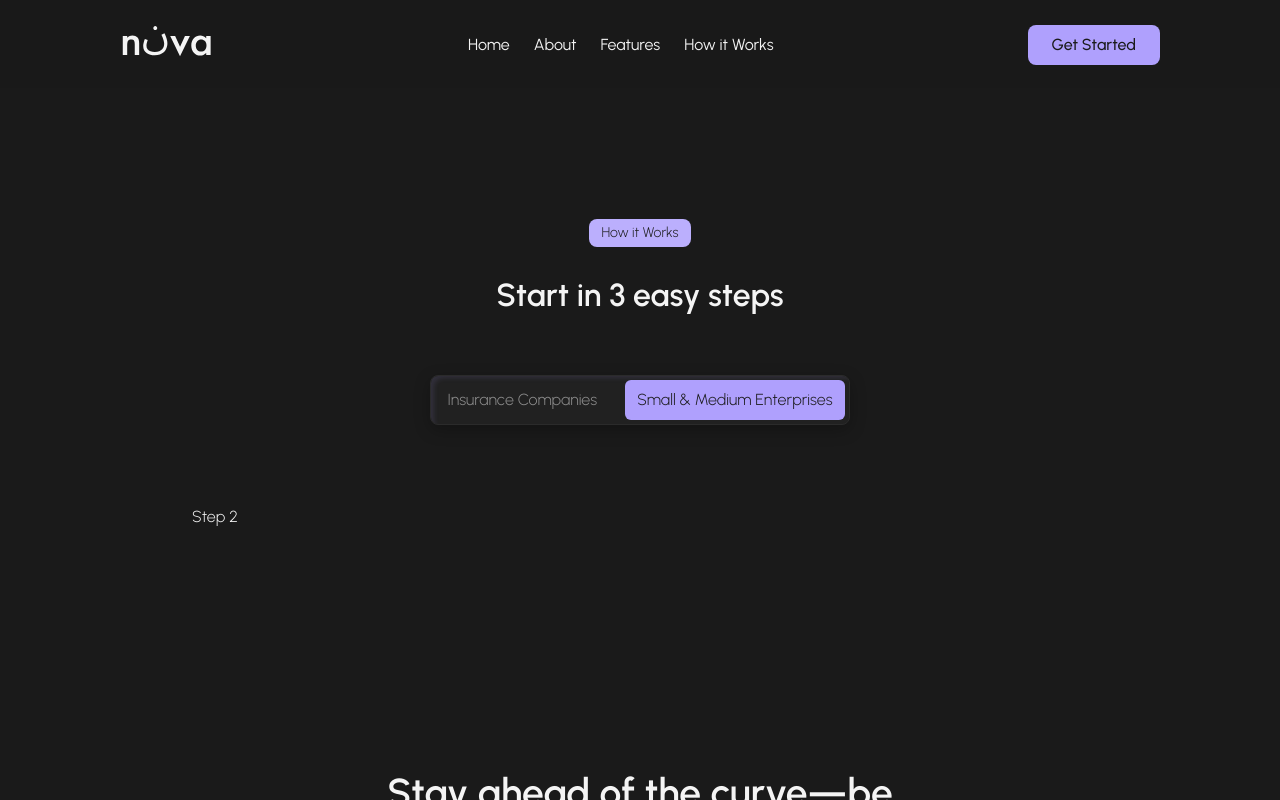
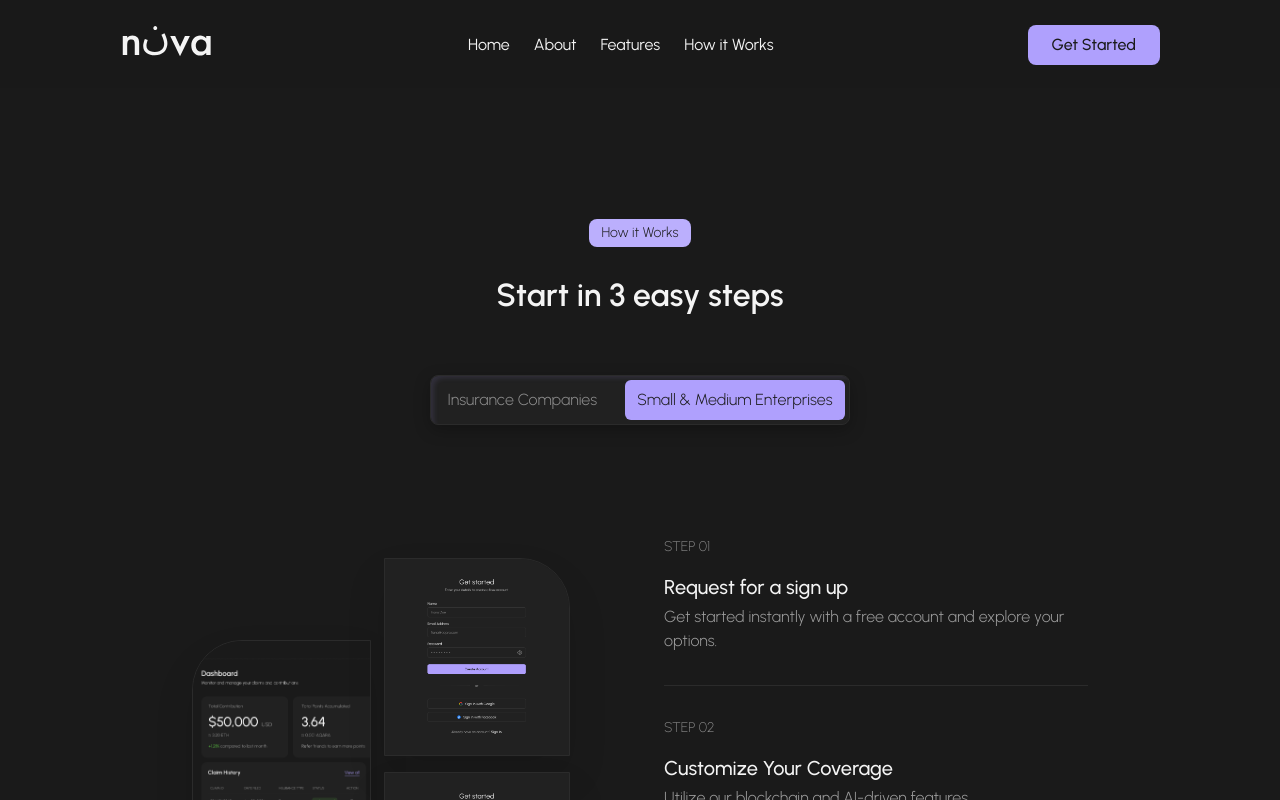
Before and after one commit to Khadeeejah/Nuva, a React (Vite) app: page / in a window 1280 px wide. Both pictures are taken after a click on the tab "Small & Medium Enterprises". Shown: the part 3887-4687 px from the top of the page. Built offline with nearby package versions, Linux system fonts and the light colour scheme.

Commit message:
website-content

```diff
--- a/src/components/HowItWorks.jsx
+++ b/src/components/HowItWorks.jsx
@@ -111,7 +111,74 @@ const HowItWorks = () => {
             </div>
           </TabPanel>
           <TabPanel>
-            <h2>Step 2</h2>
+          <div className="grid lg:grid-cols-2 lg:gap-12">
+              <div className="hidden lg:flex lg:gap-4 lg:justify-center lg:items-center xl:gap-0">
+                <div className="w-[600px]">
+                  <img
+                    src={appDashboard}
+                    alt="Nuva dashboard"
+                    className="rounded-tl-[50px] border border-black-300 shadow-neutral xl:w-[93%] xl:h-3/4"
+                  />
+                </div>
+                <div className="grid gap-4">
+                  <div className="xl:w-4/5 xl:h-4/5">
+                    <img
+                      src={signUp}
+                      alt="Nuva signup"
+                      className="rounded-tr-[50px] border border-black-300 shadow-neutral"
+                    />
+                  </div>
+                  <div className="xl:w-4/5 xl:h-4/5">
+                    <img
+                      src={signUp}
+                      alt="Nuva setup"
+                      className="rounded-bl-[50px] border border-black-300 shadow-neutral"
+                    />
+                  </div>
+                </div>
+              </div>
+              <div>
+                <div className="grid gap-4 py-8 border-b border-black-300">
+                  <p className="uppercase text-sm text-neutral-300 font-extralight">
+                    Step 01
+                  </p>
+                  <div>
+                    <h4 className="text-xl font-medium">Request for a sign up</h4>
+                    <p className="text-neutral-200 pt-1">
+                      Get started instantly with a free account and explore your
+                      options.
+                    </p>
+                  </div>
+                </div>
+                <div className="grid gap-4 py-8 border-b border-black-300">
+                  <p className="uppercase text-sm text-neutral-300 font-extralight">
+                    Step 02
+                  </p>
+                  <div>
+                    <h4 className="text-xl font-medium">
+                      Customize Your Coverage
+                    </h4>
+                    <p className="text-neutral-200 pt-1">
+                      Utilize our blockchain and AI-driven features
+                    </p>
+                  </div>
+                </div>
+                <div className="grid gap-4 py-8">
+                  <p className="uppercase text-sm text-neutral-300 font-extralight">
+                    Step 03
+                  </p>
+                  <div>
+                    <h4 className="text-xl font-medium">
+                      Manage and Track Your Plans
+                    </h4>
+                    <p className="text-neutral-200 pt-1">
+                      Easily monitor your coverage, file claims, and access your
+                      policy information anytime, all in one place.
+                    </p>
+                  </div>
+                </div>
+              </div>
+            </div>
           </TabPanel>
         </Tabs>
       </div>
```
